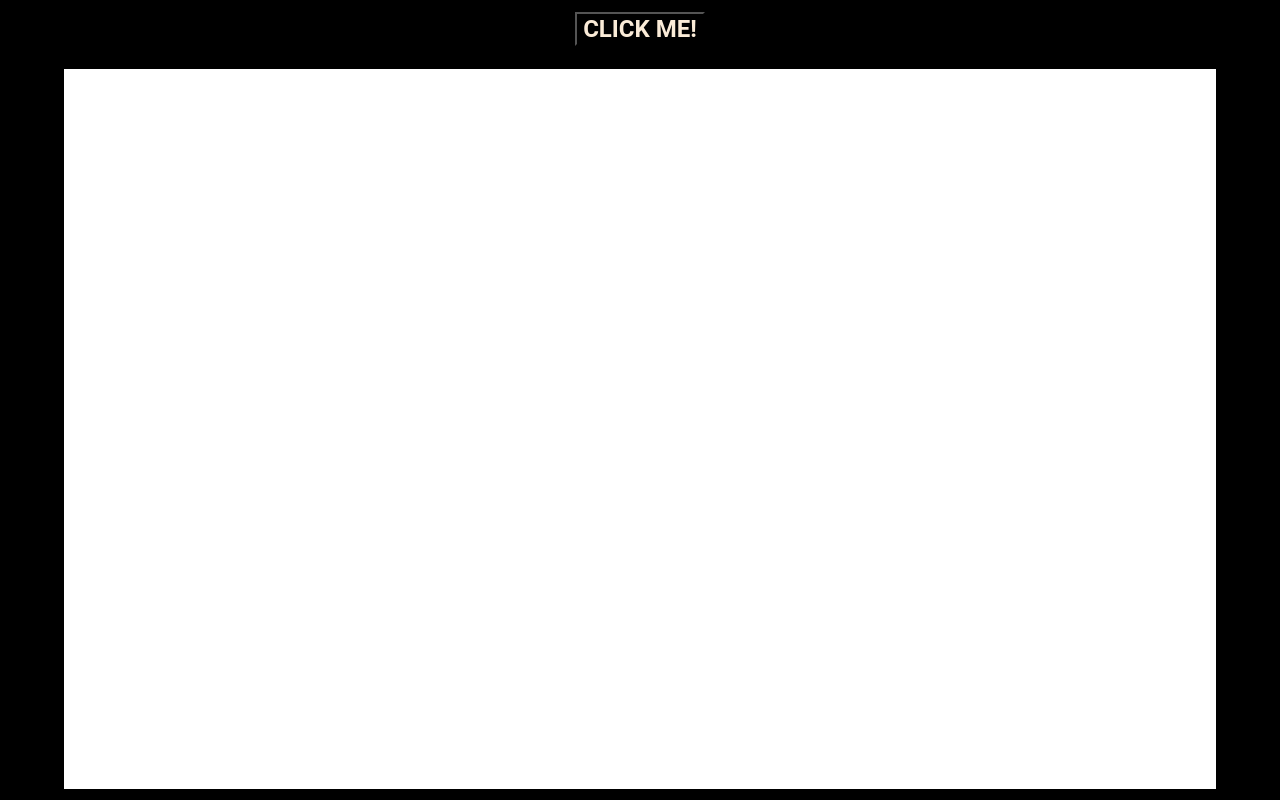
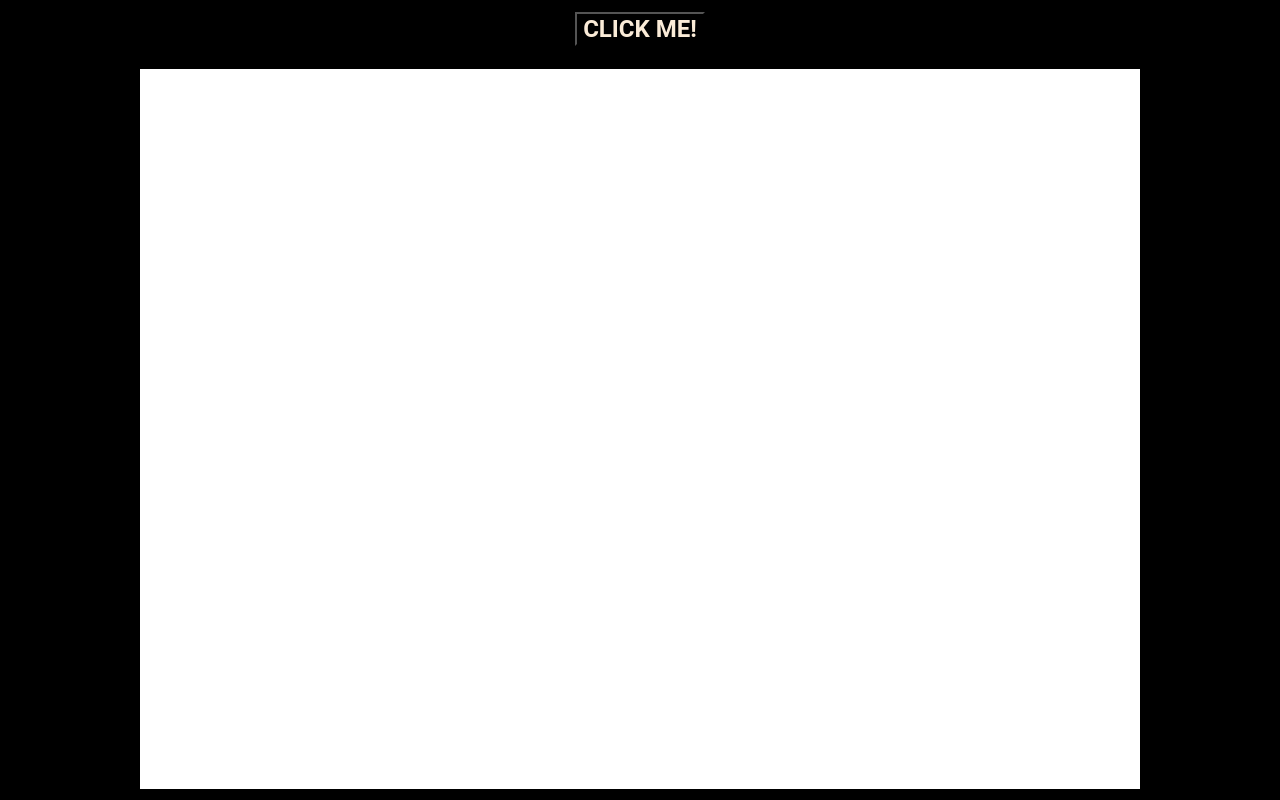
Before and after one commit to JN1X0N/etch-a-sketch, a plain HTML site: page index.html in a window 1280 px wide. Drawn offline with Linux system fonts and the light colour scheme.

Commit message:
made grid square

```diff
--- a/script.js
+++ b/script.js
@@ -52,8 +52,8 @@ function createGrid(size) {
         row.classList = `row-${i}`;
         row.style.display = "flex";
         row.style.flexDirection = "row";
+        row.style.width = "1000px";
         row.style.justifyContent = "center";
-        row.style.width = "100%";
         row.style.height = `${100/size}%`;
         for (let j = 0; j < size; j++) {
             let cell = document.createElement("div");
--- a/style.css
+++ b/style.css
@@ -22,4 +22,5 @@ body {
     height: 90%;
     width: 90%;
     justify-content: center;
+    align-items: center;
 }
```
